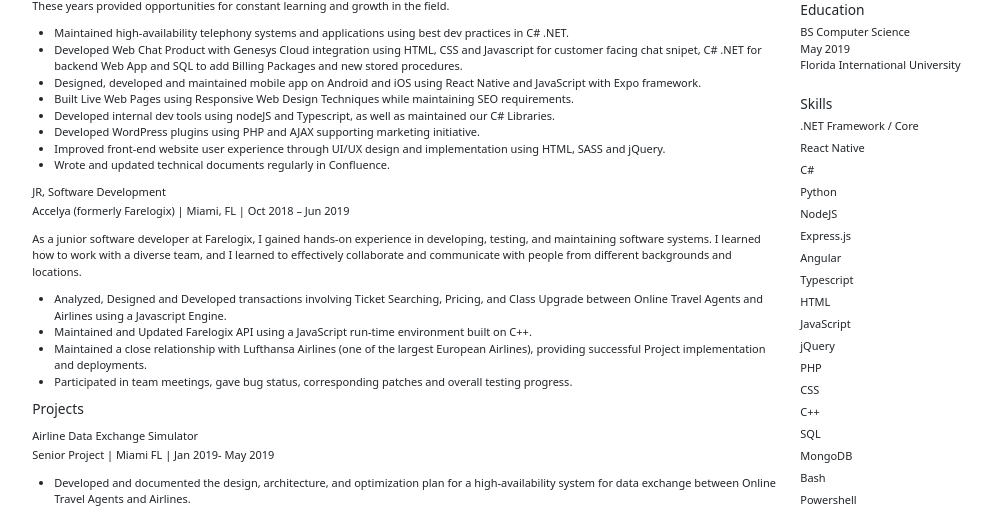
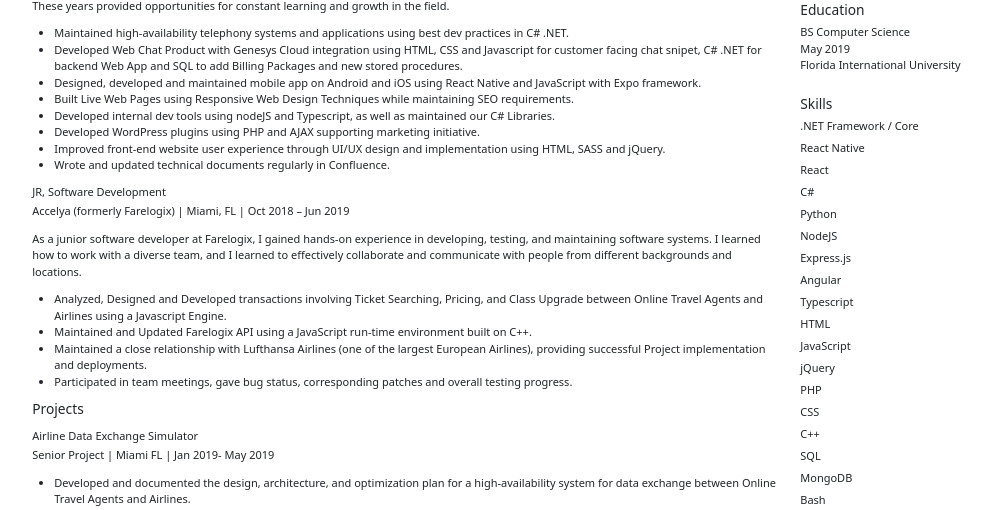
Before and after one commit to reyisaac/resume, a plain HTML site: page index.html in a window 1280 px wide. Shown: the part 285-795 px from the top of the page, without its empty margins (104-1096 px from the left). Drawn offline with nearby package versions, Linux system fonts and the light colour scheme.

Commit message:
adding react

```diff
--- a/index.html
+++ b/index.html
@@ -163,6 +163,7 @@
                         <ul>
                             <li>.NET Framework / Core</li>
                             <li>React Native</li>
+                            <li>React</li>
                             <li>C#</li>
                             <li>Python</li>
                             <li>NodeJS</li>
```
Also changed, not shown: 1 other file.
